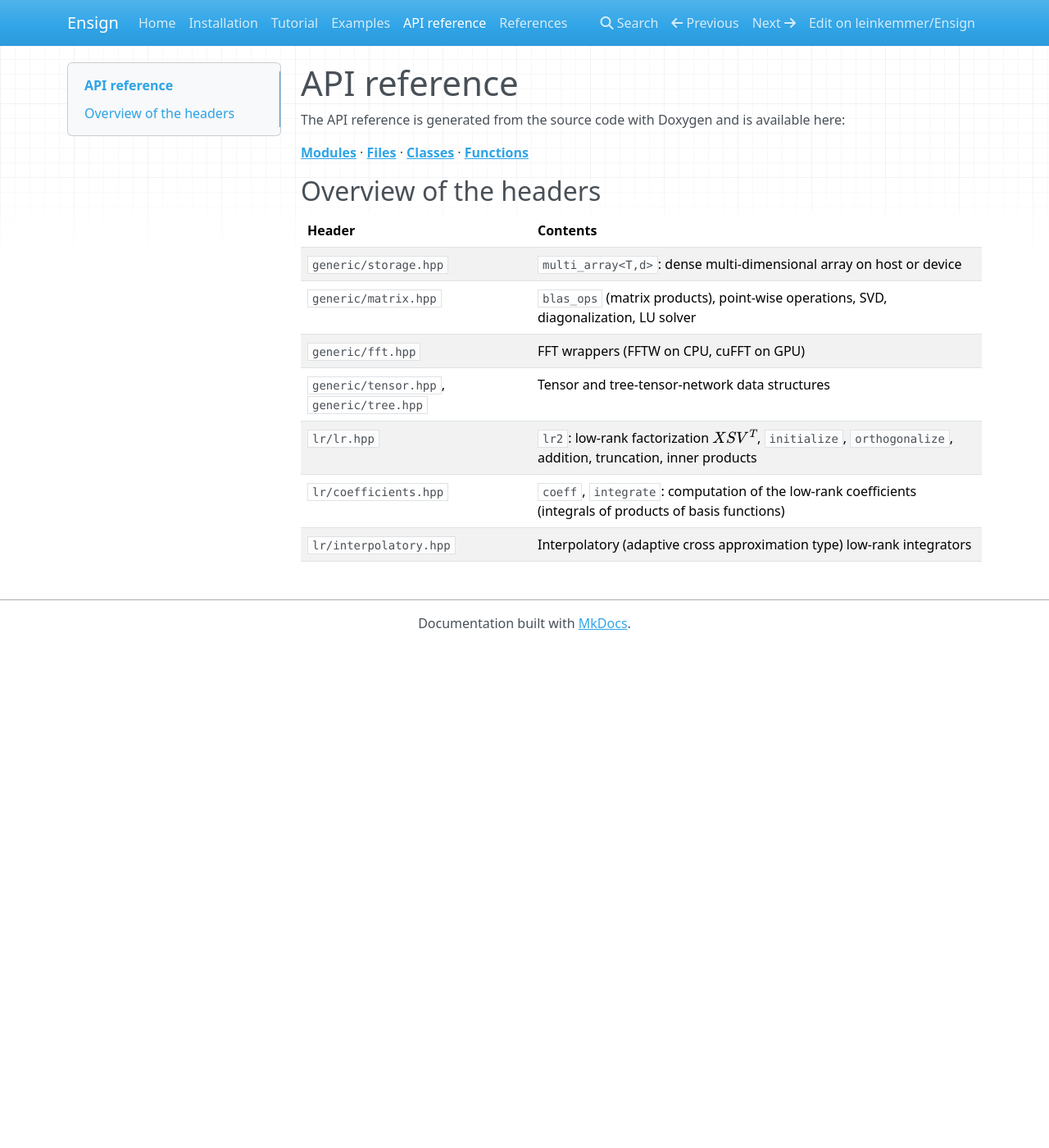
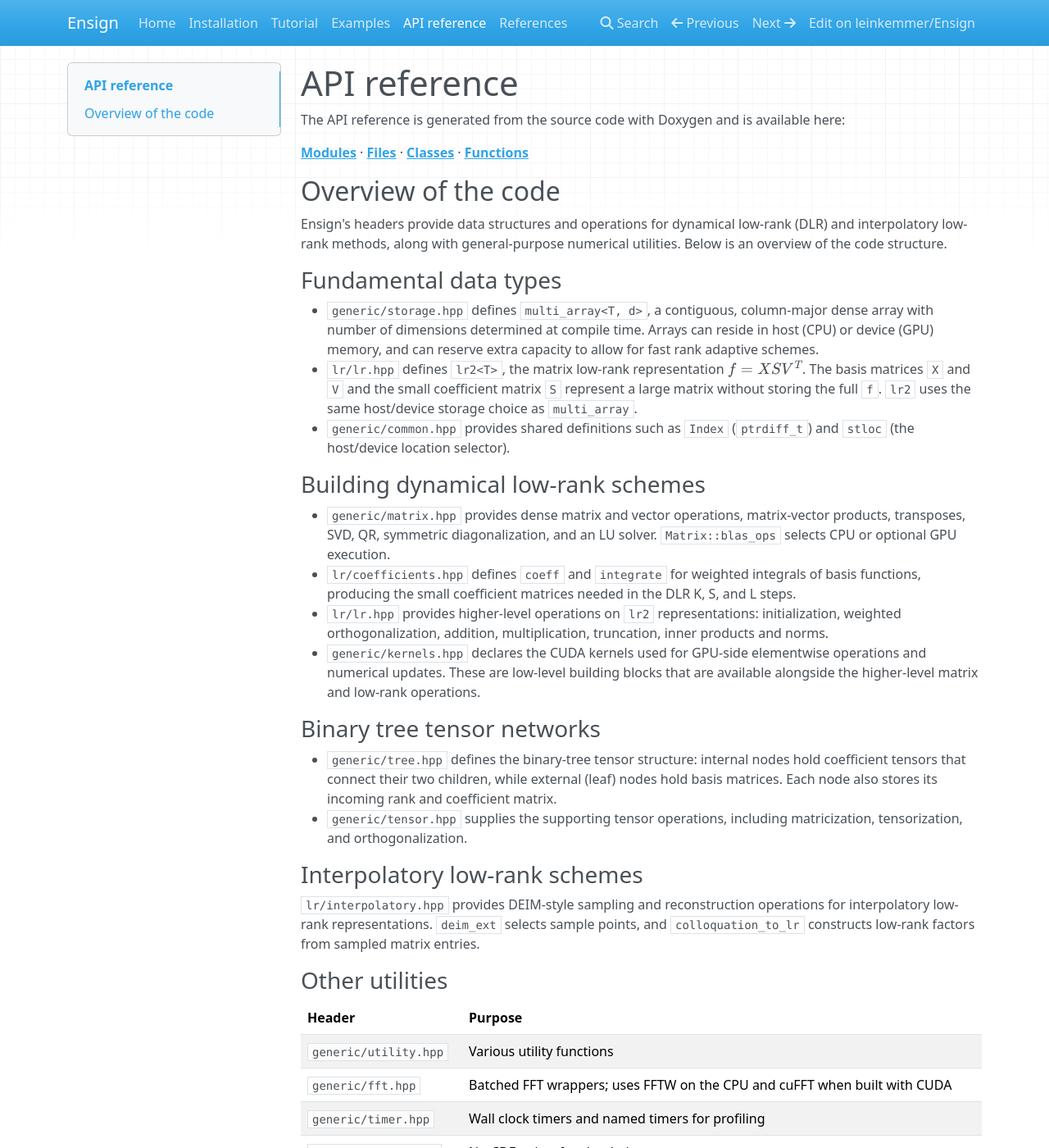
Before and after one commit to leinkemmer/Ensign, an MkDocs documentation site: the page built from docs/api.md, in a window 1280 px wide and 1400 px high. Shown: the whole window at 82% size. Built offline with MkDocs 1.6.1, drawn with Linux system fonts in a browser that asks for light colours; nearby versions of some CDN libraries; some of the changed text lies outside the part shown.

Commit message:
adds a 'Overview of the Code' page

```diff
--- a/docs/api.md
+++ b/docs/api.md
@@ -4,14 +4,63 @@
 
 **[Modules](doxygen/modules.html)** · **[Files](doxygen/files.html)** · **[Classes](doxygen/annotated.html)** · **[Functions](doxygen/functions.html)**
 
-## Overview of the headers
+## Overview of the code
 
-| Header | Contents |
+Ensign's headers provide data structures and operations for dynamical low-rank
+(DLR) and interpolatory low-rank methods, along with general-purpose numerical
+utilities. Below is an overview of the code structure.
+
+### Fundamental data types
+
+- `generic/storage.hpp` defines `multi_array<T, d>`, a contiguous, column-major
+  dense array with number of dimensions determined at compile time. Arrays can reside in
+  host (CPU) or device (GPU) memory, and can reserve extra capacity to allow for fast
+  rank adaptive schemes.
+- `lr/lr.hpp` defines `lr2<T>`, the matrix low-rank representation
+  \(f = X S V^T\). The basis matrices `X` and `V` and the small coefficient matrix
+  `S` represent a large matrix without storing the full `f`. `lr2` uses the same
+  host/device storage choice as `multi_array`.
+- `generic/common.hpp` provides shared definitions such as `Index` (`ptrdiff_t`) and `stloc`
+  (the host/device location selector).
+
+### Building dynamical low-rank schemes
+
+- `generic/matrix.hpp` provides dense matrix and vector operations,
+  matrix-vector products, transposes, SVD, QR, symmetric diagonalization,
+  and an LU solver. `Matrix::blas_ops` selects
+  CPU or optional GPU execution.
+- `lr/coefficients.hpp` defines `coeff` and `integrate` for weighted integrals
+  of basis functions, producing the small coefficient matrices needed in the DLR
+  K, S, and L steps.
+- `lr/lr.hpp` provides higher-level operations on `lr2` representations: initialization,
+  weighted orthogonalization, addition, multiplication, truncation, inner
+  products and norms.
+- `generic/kernels.hpp` declares the CUDA kernels used for GPU-side elementwise
+  operations and numerical updates. These are low-level building blocks
+  that are available alongside the higher-level matrix and low-rank operations.
+
+### Binary tree tensor networks
+
+- `generic/tree.hpp` defines the binary-tree tensor structure: internal nodes
+  hold coefficient tensors that connect their two children, while external
+  (leaf) nodes hold basis matrices. Each node also
+  stores its incoming rank and coefficient matrix.
+- `generic/tensor.hpp` supplies
+  the supporting tensor operations, including matricization, tensorization, and
+  orthogonalization.
+
+### Interpolatory low-rank schemes
+
+`lr/interpolatory.hpp` provides DEIM-style sampling and reconstruction
+operations for interpolatory low-rank representations. `deim_ext` selects
+sample points, and `colloquation_to_lr` constructs low-rank factors from
+sampled matrix entries.
+
+### Other utilities
+
+| Header | Purpose |
 |---|---|
-| `generic/storage.hpp` | `multi_array<T,d>`: dense multi-dimensional array on host or device |
-| `generic/matrix.hpp` | `blas_ops` (matrix products), point-wise operations, SVD, diagonalization, LU solver |
-| `generic/fft.hpp` | FFT wrappers (FFTW on CPU, cuFFT on GPU) |
-| `generic/tensor.hpp`, `generic/tree.hpp` | Tensor and tree-tensor-network data structures |
-| `lr/lr.hpp` | `lr2`: low-rank factorization \(X S V^T\), `initialize`, `orthogonalize`, addition, truncation, inner products |
-| `lr/coefficients.hpp` | `coeff`, `integrate`: computation of the low-rank coefficients (integrals of products of basis functions) |
-| `lr/interpolatory.hpp` | Interpolatory (adaptive cross approximation type) low-rank integrators |
+| `generic/utility.hpp` | Various utility functions |
+| `generic/fft.hpp` | Batched FFT wrappers; uses FFTW on the CPU and cuFFT when built with CUDA |
+| `generic/timer.hpp` | Wall clock timers and named timers for profiling |
+| `generic/netcdf.hpp` | NetCDF writer for simulation output |
```
Also changed, not shown: 1 other file.
